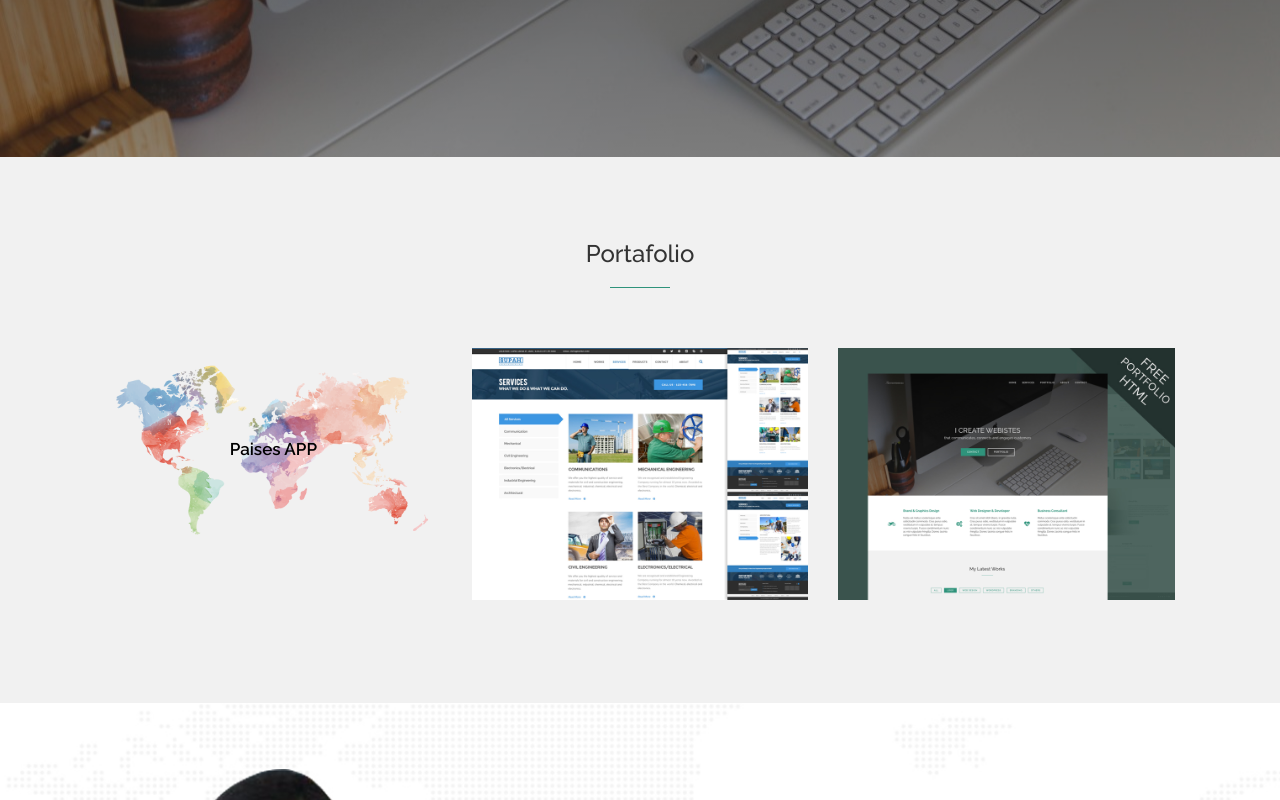
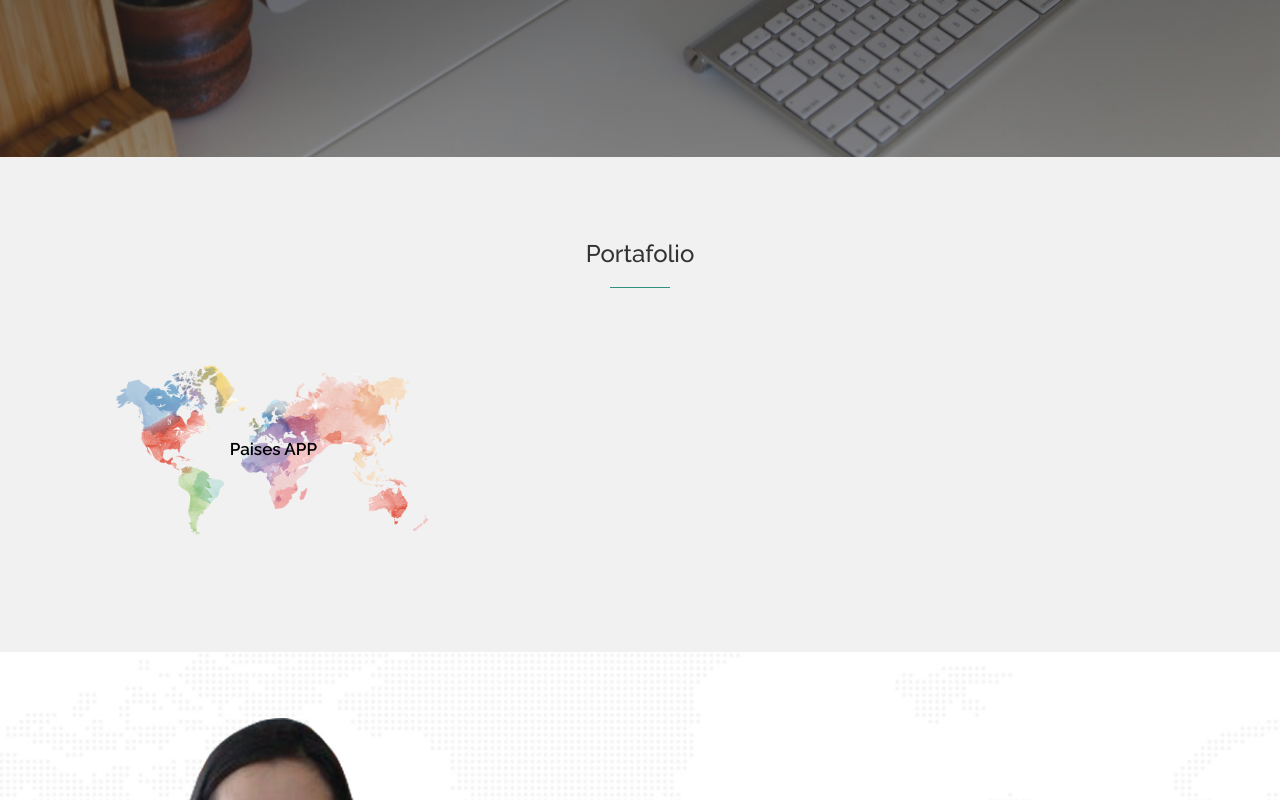
Before and after one commit to katerinne/bnobrega.github.io, a plain HTML site: page docs/index.html in a window 1280 px wide. Shown: the part 496-1296 px from the top of the page. Drawn offline with nearby package versions, Linux system fonts and the light colour scheme.

Commit message:
Eliminacion de link a imagenes de proyectos

```diff
--- a/docs/index.html
+++ b/docs/index.html
@@ -147,13 +147,6 @@
                   </a>
                 </div>
 
-                <div class="col-md-4">
-                    <img src="img/02.jpg" class="img-responsive">
-                </div>
-
-                <div class="col-md-4">
-                    <img src="img/03.jpg" class="img-responsive">
-                </div>
             </div>
 
 
```
